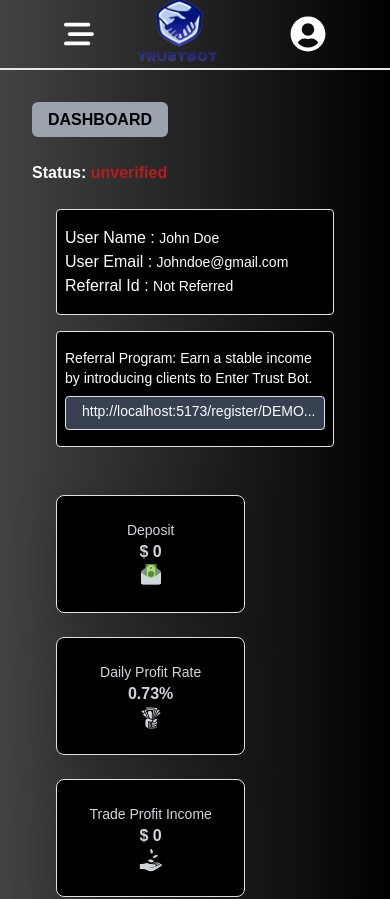
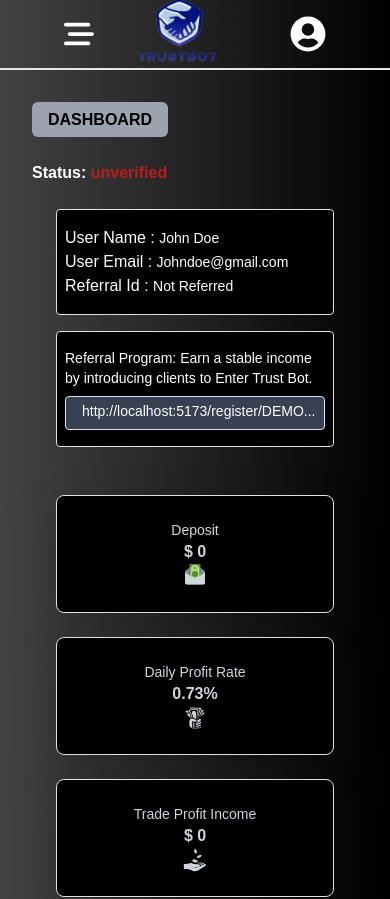
Before and after one commit to shashank8112357010/vishnu-investment, a React (Vite) app: page /admin in a window 390 px wide. Shown: the top 899 px of the page. Built offline with nearby package versions, Linux system fonts and the light colour scheme; no server answers; sample sign-in values are in the browser's storage.

Commit message:
Add responsive UI

```diff
--- a/src/components/AdminDashboard/AdminDashboard_SideBar.jsx
+++ b/src/components/AdminDashboard/AdminDashboard_SideBar.jsx
@@ -18,25 +18,25 @@ export default function Dashboard_SideBar({onClick}) {
         <div className='admin-bgcolor'>
             <ul>
                 {/* Dashboard */}
-                <li onClick={onClick} ><Link to='/admin/' className='block pl-5 p-2 hover:bg-gray-700 active:bg-slate-950 ease-linear  border-b border-b-gray-500 text-xl  font-semibold'><AiFillDashboard className='inline text-2xl' /> &nbsp;&nbsp;Dashboard</Link></li>
+                <li onClick={onClick} ><Link to='/admin/' className='block pl-5 p-2 hover:bg-gray-700 active:bg-slate-950 ease-linear  border-b border-b-gray-500 lg:text-xl  font-semibold'><FaRegDotCircle className='inline text-sm'/>&nbsp;&nbsp;Dashboard</Link></li>
 
                 {/* Profile */}
 
                     <ul >
-                        <li onClick={onClick} ><Link to='/admin/editprofile' className='block pl-10 p-2 hover:bg-gray-700 active:bg-slate-950 ease-linear  border-b border-b-gray-500 text-xl  font-semibold'> <FaRegDotCircle className='inline text-sm'/>&nbsp;&nbsp;Edit Profile</Link></li>
-                        <li onClick={onClick} ><Link to='/admin/changepassword' className='block pl-10 p-2 hover:bg-gray-700 active:bg-slate-950 ease-linear  border-b border-b-gray-500 text-xl  font-semibold'><FaRegDotCircle className='inline text-sm'/>&nbsp;&nbsp;Change Password</Link></li>
+                        <li onClick={onClick} ><Link to='/admin/editprofile' className='block pl-10 p-2 hover:bg-gray-700 active:bg-slate-950 ease-linear  border-b border-b-gray-500 lg:text-xl  font-semibold'> <FaRegDotCircle className='inline text-sm'/>&nbsp;&nbsp;Edit Profile</Link></li>
+                        <li onClick={onClick} ><Link to='/admin/changepassword' className='block pl-10 p-2 hover:bg-gray-700 active:bg-slate-950 ease-linear  border-b border-b-gray-500 lg:text-xl  font-semibold'><FaRegDotCircle className='inline text-sm'/>&nbsp;&nbsp;Change Password</Link></li>
                     </ul>
 
 
                 {/* Diposit */}
-                <li onClick={onClick} ><Link to='/admin/users' className='block pl-10 p-2 hover:bg-gray-700 active:bg-slate-950 ease-linear  border-b border-b-gray-500 text-xl  font-semibold'><FaRegDotCircle className='inline text-sm'/>&nbsp;&nbsp;Users </Link></li>
+                <li onClick={onClick} ><Link to='/admin/users' className='block pl-10 p-2 hover:bg-gray-700 active:bg-slate-950 ease-linear  border-b border-b-gray-500 lg:text-xl  font-semibold'><FaRegDotCircle className='inline text-sm'/>&nbsp;&nbsp;Users </Link></li>
 
 
-                        <li onClick={onClick} ><Link to='/admin/deposithistory' className='block pl-10 p-2 hover:bg-gray-700 active:bg-slate-950 ease-linear  border-b border-b-gray-500 text-xl  font-semibold'><FaRegDotCircle className='inline text-sm'/>&nbsp;&nbsp;Deposit History</Link></li>
+                        <li onClick={onClick} ><Link to='/admin/deposithistory' className='block pl-10 p-2 hover:bg-gray-700 active:bg-slate-950 ease-linear  border-b border-b-gray-500 lg:text-xl  font-semibold'><FaRegDotCircle className='inline text-sm'/>&nbsp;&nbsp;Deposit History</Link></li>
 
                 {/* WithDrawal section */}
 
-                        <li onClick={onClick} ><Link to='/admin/withdrawalhistory' className='block pl-10 p-2 hover:bg-gray-700 active:bg-slate-950 ease-linear  border-b border-b-gray-500 text-xl  font-semibold'><FaRegDotCircle className='inline text-sm'/>&nbsp;&nbsp; WithDrawal History</Link></li>
+                        <li onClick={onClick} ><Link to='/admin/withdrawalhistory' className='block pl-10 p-2 hover:bg-gray-700 active:bg-slate-950 ease-linear  border-b border-b-gray-500 lg:text-xl  font-semibold'><FaRegDotCircle className='inline text-sm'/>&nbsp;&nbsp; WithDrawal History</Link></li>
 
 
                 {/* My Team */}
@@ -47,7 +47,7 @@ export default function Dashboard_SideBar({onClick}) {
                 <li><Link to='/login' onClick={()=>{
                     localStorage.removeItem("token");
                     toast.success("User logged out")
-                }} className='block pl-5 p-2 text-red-700 hover:bg-gray-700 active:bg-slate-950 ease-linear  border-b border-b-gray-500 text-xl font-semibold'><RiLogoutCircleRLine  className='inline text-2xl' /> &nbsp;&nbsp;Signout</Link></li>
+                }} className='block pl-5 p-2 text-red-700 hover:bg-gray-700 active:bg-slate-950 ease-linear  border-b border-b-gray-500 lg:*:text-xl font-semibold'><RiLogoutCircleRLine  className='inline text-2xl' /> &nbsp;&nbsp;Signout</Link></li>
             </ul>
         </div>
     </div>
--- a/src/components/AdminDashboard/Admin_Dashboard.jsx
+++ b/src/components/AdminDashboard/Admin_Dashboard.jsx
@@ -85,7 +85,7 @@ export default function Admin_Dashboard() {
 
 
 
-        <div className="flex flex-col items-center p-4">
+        <div className="flex w-full flex-col items-center p-4">
           {/* Financial Data */}
           <div className="grid gap-6 sm:grid-cols-1 md:grid-cols-2 lg:grid-cols-3 xl:grid-cols-4 w-full">
             {[
--- a/src/components/dashboardComponents/ChangePassword.jsx
+++ b/src/components/dashboardComponents/ChangePassword.jsx
@@ -44,7 +44,7 @@ const ChangePassword = () => {
       <h1 className="px-3 py-2 mb-3 bg-gray-400 inline-block rounded-md  text-black font-bold uppercase">
           Change Password
         </h1>
-      <div className=" w-full p-3 flex items-center rounded-xl  justify-center border">
+      <div className=" w-full p-3 bg-black flex items-center rounded-xl  justify-center border">
       <div className="w-full rounded-lg shadow-lg">
         <h2 className="text-xl  font-semibold text-white text-center">Change Password</h2>
         <form onSubmit={handleSubmit} className="space-y-6">
@@ -121,7 +121,7 @@ const ChangePassword = () => {
 
           <button
             type="submit"
-            className="w-full button-background-color text-white py-2 rounded-md hover:bg-green-700"
+            className="w-full button-background-color text-white py-2 rounded-md "
           >
             Submit
           </button>
--- a/src/components/dashboardComponents/Deposit.jsx
+++ b/src/components/dashboardComponents/Deposit.jsx
@@ -192,7 +192,7 @@ const Deposit = () => {
         {/* Submit Button */}
         <button
           type="submit"
-          className="w-full bg-[#01137F] text-white p-3 mt-6 rounded hover:bg-[#101C8E] flex items-center justify-center"
+          className="w-full bg-[#01137F] text-white p-2 mt-6 rounded hover:bg-[#101C8E] flex items-center justify-center"
         >
           {loading ? <Loader size="6" color="white" /> : step === 1 ? "Confirm Request" : "Submit Request"}
         </button>
--- a/src/components/dashboardComponents/Withdrawal.jsx
+++ b/src/components/dashboardComponents/Withdrawal.jsx
@@ -65,9 +65,13 @@ const Withdrawal = () => {
   };
 
   return (
-    <div className="flex justify-center items-center  min-h-screen min-h-screen bg-gray-900 text-white border rounded-xl p-4">
-      <div className=" border text-white p-8 rounded-lg shadow-lg w-full max-w-2xl">
-        <h2 className="text-2xl font-semibold mb-6">Withdrawal Method</h2>
+       <>
+        <div className="flex justify-start items-start flex-col  min-h-screen bg-gray-900 text-white border rounded-xl p-4">
+    <h1 className="px-3 py-2 mb-3 bg-gray-400 inline-block rounded-md  text-black font-bold uppercase">
+      Withdrawal Request
+        </h1>
+      <div className="border text-white p-8 rounded-lg shadow-lg w-full bg-black">
+
 
         {/* Transaction Type Dropdown */}
         <select
@@ -178,6 +182,8 @@ const Withdrawal = () => {
         </button>
       </div>
     </div>
+
+       </>
   );
 };
 
--- a/src/components/dashboardComponents/WithdrawalHistory.jsx
+++ b/src/components/dashboardComponents/WithdrawalHistory.jsx
@@ -74,12 +74,12 @@ const WithdrawalHistory = () => {
   };
 
   return (
-    <div className="min-h-screen bg-gray-900 text-white p-6 flex flex-col items-center">
+    <div className="min-h-screen bg-gray-900 text-white p-6 flex flex-col items-start">
       {/* Header */}
-      <div className="w-full max-w-7xl bg-gray-800 border border-gray-700 p-4 rounded-lg shadow-lg mb-8">
-       <h1 className="px-5 py-2 mb-3 bg-gray-400 inline-block rounded-md md:text-3xl text-black font-bold uppercase">
-        Deposit History
+       <h1 className="px-3 py-2 mb-3 bg-gray-400 inline-block rounded-md  text-black font-bold uppercase">
+        Withdrawal History
       </h1>
+      <div className="w-full max-w-7xl bg-black border border-gray-700 p-4 rounded-lg shadow-lg mb-8">
         <div className="flex flex-wrap items-center gap-4">
           <select
             className="bg-gray-700 w-full md:w-[160px] text-white p-2 rounded-md focus:outline-none focus:ring-2 focus:ring-blue-500"
@@ -120,12 +120,12 @@ const WithdrawalHistory = () => {
       </div>
 
       {/* Results Section */}
-      <div className="w-full max-w-7xl bg-gray-800 border border-gray-700 rounded-lg p-6 shadow-lg">
+      <div className="w-full max-w-7xl bg-black border border-gray-700 rounded-lg p-6 shadow-lg">
         {/* Table */}
         <div className="overflow-x-auto">
           <table className="w-full text-left table-auto">
             <thead>
-              <tr className="bg-gray-700 text-white">
+              <tr className="bg-[#333] text-white">
                 <th className="p-4 border-b border-gray-600">Sr. No.</th>
                 <th className="p-4 border-b border-gray-600">Withdrawal Method</th>
                 <th className="p-4 border-b border-gray-600">Amount</th>
@@ -143,7 +143,7 @@ const WithdrawalHistory = () => {
                 </tr>
               ) : filteredData && filteredData.length > 0 ? (
                 filteredData.map((item, index) => (
-                  <tr key={item._id} className="hover:bg-gray-700 transition">
+                  <tr key={item._id} className="hover:bg-[#111] transition">
                     <td className="p-4">{index + 1}</td>
                     <td className="p-4">{item.withdrawalMethod}</td>
                     <td className="p-4">{item.amount}</td>
```
